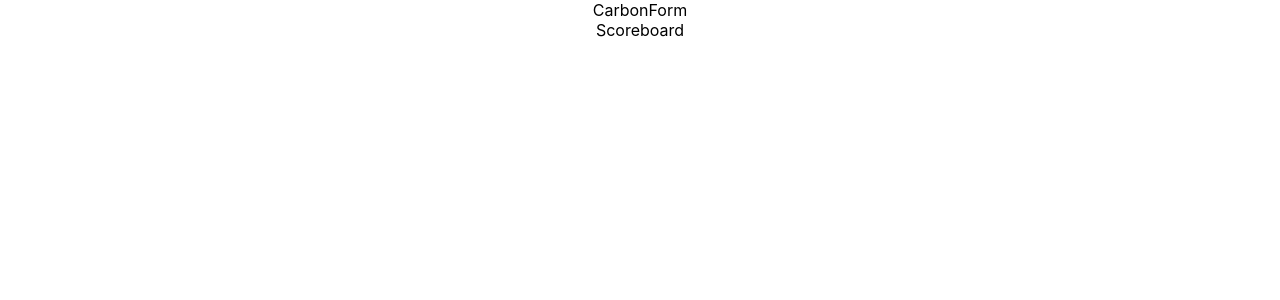
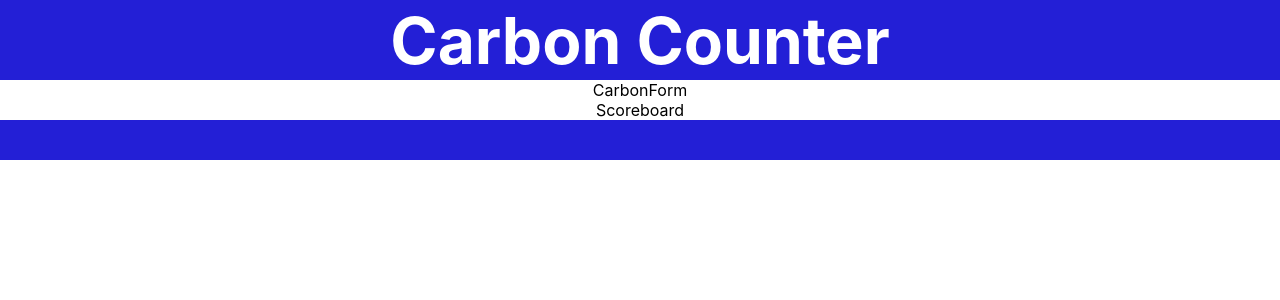
Before and after one commit to afam-io/climate-hackathon, a React (Create React App) app: page / in a window 1280 px wide. Shown: the top 300 px of the page. Built offline with nearby package versions, Linux system fonts and the light colour scheme.

Commit message:
header and footer added

```diff
--- a/src/App.css
+++ b/src/App.css
@@ -36,3 +36,23 @@
     transform: rotate(360deg);
   }
 }
+
+.header {
+  height: 10vh;
+  width: 100vw;
+  display: flex;
+  align-items: center;
+  justify-content: center;
+  background-color: #231fd6;
+}
+
+.title {
+  color: #ffffff;
+  font-size: 4em;
+}
+
+.footer {
+  height: 5vh;
+  width: 100vw;
+  background-color: #231fd6;
+}
--- a/src/App.js
+++ b/src/App.js
@@ -1,13 +1,16 @@
-import logo from './logo.svg';
 import './App.css';
 import CarbonForm from './components/CarbonForm';
 import Scoreboard from './components/Scoreboard';
+import Header from './components/Header';
+import Footer from './components/Footer';
 
 function App() {
   return (
     <div className='App'>
+      <Header />
       <CarbonForm />
       <Scoreboard />
+      <Footer />
     </div>
   );
 }
--- /dev/null
+++ b/src/components/Footer.jsx
@@ -0,0 +1,3 @@
+export default function Footer() {
+  return <div className='footer'></div>;
+}
--- /dev/null
+++ b/src/components/Header.jsx
@@ -0,0 +1,7 @@
+export default function Header() {
+  return (
+    <div className='header'>
+      <h1 className='title'>Carbon Counter</h1>
+    </div>
+  );
+}
```
